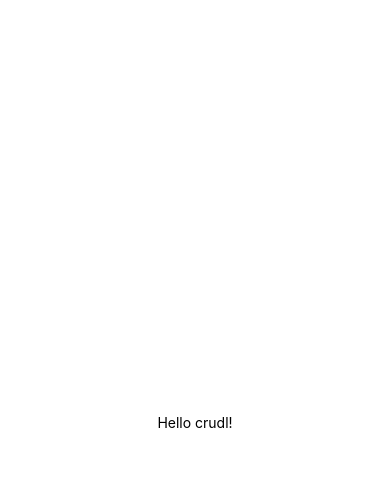
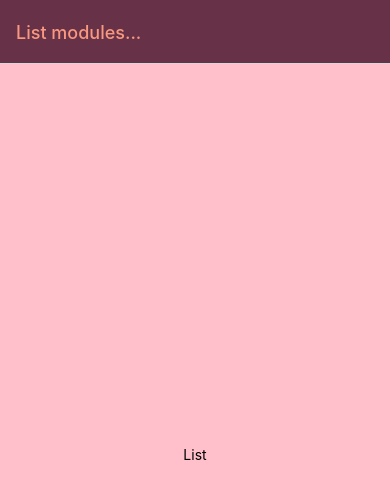
Before and after one commit to LightBlazeMC/ModuleList, a React Native app: screen /ModuleListScreen in a window 390 px wide. Shown: the top 498 px of the page. Built offline with nearby package versions, Linux system fonts and the light colour scheme.

Commit message:
mitliple screens work

```diff
--- a/App.js
+++ b/App.js
@@ -1,5 +1,11 @@
-import { StatusBar } from "expo-status-bar";
-import { StyleSheet, Text, View } from "react-native";
+import { NavigationContainer } from "@react-navigation/native";
+import { createNativeStackNavigator } from "@react-navigation/native-stack";
+import ModuleListScreen from "./src/components/screens/ModuleListScreen";
+import ModuleAddScreen from "./src/components/screens/ModuleAddScreen";
+import ModuleViewScreen from "./src/components/screens/ModuleViewScreen";
+import ModuleModifyScreen from "./src/components/screens/ModuleModifyScreen";
+
+const Stack = createNativeStackNavigator();
 
 export const App = () => {
   //inits
@@ -8,20 +14,37 @@
 
   //view
   return (
-    <View style={styles.container}>
-      <Text>Hello crudl!</Text>
-      <StatusBar style="auto" />
-    </View>
+    <NavigationContainer>
+      <Stack.Navigator
+        initialRouteName="ModuleListScreen"
+        screenOptions={{
+          headerStyle: { backgroundColor: "#673147" },
+          headerTintColor: "#F89880",
+        }}
+      >
+        <Stack.Screen
+          name="ModuleListScreen"
+          component={ModuleListScreen}
+          options={{ title: "List modules..." }}
+        />
+        <Stack.Screen
+          name="ModuleAddScreen"
+          component={ModuleAddScreen}
+          options={{ title: "Add modules..." }}
+        />
+        <Stack.Screen
+          name="ModuleViewScreen"
+          component={ModuleViewScreen}
+          options={{ title: "View modules..." }}
+        />
+        <Stack.Screen
+          name="ModuleModifyScreen"
+          component={ModuleModifyScreen}
+          options={{ title: "Modify modules..." }}
+        />
+      </Stack.Navigator>
+    </NavigationContainer>
   );
 };
 
-const styles = StyleSheet.create({
-  container: {
-    flex: 1,
-    backgroundColor: "#fff",
-    alignItems: "center",
-    justifyContent: "center",
-  },
-});
-
 export default App;
--- a/package.json
+++ b/package.json
@@ -10,6 +10,7 @@
   },
   "dependencies": {
     "@expo/ngrok": "^4.1.3",
+    "@react-navigation/native-stack": "^6.11.0",
     "expo": "~51.0.28",
     "expo-status-bar": "~1.12.1",
     "react": "18.2.0",
--- /dev/null
+++ b/src/components/screens/ModuleAddScreen.js
@@ -0,0 +1,27 @@
+import { StatusBar } from "expo-status-bar";
+import { StyleSheet, Text, View } from "react-native";
+
+const ModuleAddScreen = () => {
+  //inits
+  //state
+  //handlers
+
+  //view
+  return (
+    <View style={styles.container}>
+      <Text>Add</Text>
+      <StatusBar style="light" />
+    </View>
+  );
+};
+
+const styles = StyleSheet.create({
+  container: {
+    flex: 1,
+    backgroundColor: "#FFC0CB",
+    alignItems: "center",
+    justifyContent: "center",
+  },
+});
+
+export default ModuleAddScreen;
--- /dev/null
+++ b/src/components/screens/ModuleListScreen.js
@@ -0,0 +1,27 @@
+import { StatusBar } from "expo-status-bar";
+import { StyleSheet, Text, View } from "react-native";
+
+const ModuleListScreen = () => {
+  //inits
+  //state
+  //handlers
+
+  //view
+  return (
+    <View style={styles.container}>
+      <Text>List</Text>
+      <StatusBar style="light" />
+    </View>
+  );
+};
+
+const styles = StyleSheet.create({
+  container: {
+    flex: 1,
+    backgroundColor: "#FFC0CB",
+    alignItems: "center",
+    justifyContent: "center",
+  },
+});
+
+export default ModuleListScreen;
--- /dev/null
+++ b/src/components/screens/ModuleModifyScreen.js
@@ -0,0 +1,27 @@
+import { StatusBar } from "expo-status-bar";
+import { StyleSheet, Text, View } from "react-native";
+
+const ModuleModifyScreen = () => {
+  //inits
+  //state
+  //handlers
+
+  //view
+  return (
+    <View style={styles.container}>
+      <Text>Modify</Text>
+      <StatusBar style="light" />
+    </View>
+  );
+};
+
+const styles = StyleSheet.create({
+  container: {
+    flex: 1,
+    backgroundColor: "#FFC0CB",
+    alignItems: "center",
+    justifyContent: "center",
+  },
+});
+
+export default ModuleModifyScreen;
--- /dev/null
+++ b/src/components/screens/ModuleViewScreen.js
@@ -0,0 +1,27 @@
+import { StatusBar } from "expo-status-bar";
+import { StyleSheet, Text, View } from "react-native";
+
+const ModuleViewScreen = () => {
+  //inits
+  //state
+  //handlers
+
+  //view
+  return (
+    <View style={styles.container}>
+      <Text>View</Text>
+      <StatusBar style="light" />
+    </View>
+  );
+};
+
+const styles = StyleSheet.create({
+  container: {
+    flex: 1,
+    backgroundColor: "#FFC0CB",
+    alignItems: "center",
+    justifyContent: "center",
+  },
+});
+
+export default ModuleViewScreen;
```
Also changed, not shown: 1 other file (tests, documents, lock files or other folders).
